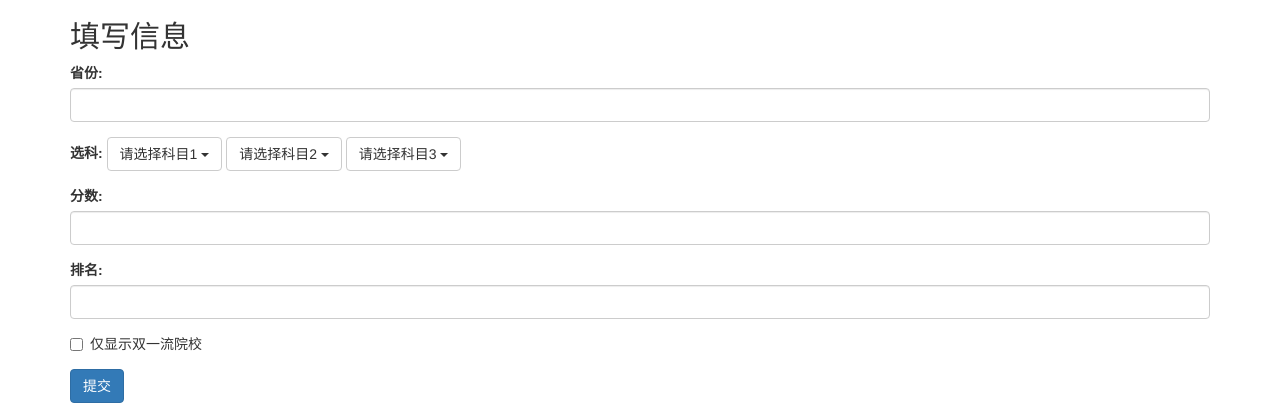
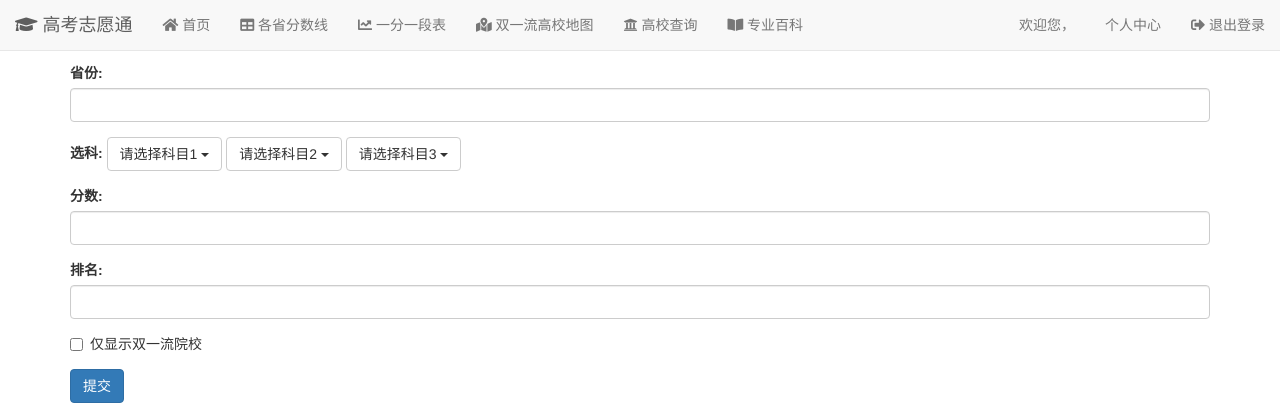
Before and after one commit to mengxnn/gaokaozhiyuantianbao, a Django app: template templates/input_info.html in a window 1280 px wide. Shown: the top 420 px of the page. Run offline with Django 5.2, Linux system fonts and the light colour scheme; the template is opened without the code that fills it, so the values that code supplies are empty.

Commit message:
为input_info、recommendations页面添加导航栏；更改了查询语句，使推荐院校不再局限于用户的省份

```diff
--- a/templates/input_info.html
+++ b/templates/input_info.html
@@ -7,8 +7,39 @@
     <script src="../static/js/jquery-3.2.1.js"></script>
     <script src="../static/js/bootstrap.js"></script>
     <script src="../static/js/lodash.js"></script>
+    <link rel="stylesheet" href="https://cdnjs.cloudflare.com/ajax/libs/font-awesome/5.15.4/css/all.min.css">
 </head>
 <body>
+    <!-- 导航栏 -->
+    <nav class="navbar navbar-default navbar-fixed-top">
+        <div class="container-fluid">
+            <div class="navbar-header">
+                <a class="navbar-brand" href="/index">
+                    <i class="fas fa-graduation-cap"></i> 高考志愿通
+                </a>
+            </div>
+            <div class="collapse navbar-collapse" id="navbar-collapse">
+                <ul class="nav navbar-nav">
+                    <li><a href="/index"><i class="fas fa-home"></i> 首页</a></li>
+                    <li><a href="#"><i class="fas fa-table"></i> 各省分数线</a></li>
+                    <li><a href="/bypart"><i class="fas fa-chart-line"></i> 一分一段表</a></li>
+                    <li><a href="/map"><i class="fas fa-map-marked-alt"></i> 双一流高校地图</a></li>
+                    <li><a href="/search_universities/"><i class="fas fa-university"></i> 高校查询</a></li>
+                    <li><a href="#"><i class="fas fa-book-open"></i> 专业百科</a></li>
+                </ul>
+                <ul class="nav navbar-nav navbar-right">
+                    {% if user %}
+                        <li><a href="#">欢迎您，{{ user.username }}</a></li>
+                        <li><a href="/profile">个人中心</a></li>
+                        <li><a href="/logout"><i class="fas fa-sign-out-alt"></i> 退出登录</a></li>
+                    {% else %}
+                        <li><a href="/login"><i class="fas fa-sign-in-alt"></i> 登录/注册</a></li>
+                    {% endif %}
+                </ul>
+            </div>
+        </div>
+    </nav>
+
     <div class="container">
         <h2>填写信息</h2>
         {% if error %}
@@ -96,7 +127,6 @@
                     </label>
                 </div>
             </div>
-
             <button type="submit" class="btn btn-primary">提交</button>
         </form>
     </div>
--- a/templates/profile.html
+++ b/templates/profile.html
@@ -28,7 +28,9 @@
     <nav class="navbar navbar-default navbar-fixed-top">
         <div class="container-fluid">
             <div class="navbar-header">
-                <a class="navbar-brand" href="/index">高考志愿通</a>
+                <a class="navbar-brand" href="/index">
+                    <i class="fas fa-graduation-cap"></i> 高考志愿通
+                </a>
             </div>
             <div class="collapse navbar-collapse" id="navbar-collapse">
                 <ul class="nav navbar-nav">
@@ -36,6 +38,7 @@
                     <li><a href="#"><i class="fas fa-table"></i> 各省分数线</a></li>
                     <li><a href="/bypart"><i class="fas fa-chart-line"></i> 一分一段表</a></li>
                     <li><a href="/map"><i class="fas fa-map-marked-alt"></i> 双一流高校地图</a></li>
+                    <li><a href="/search_universities/"><i class="fas fa-university"></i> 高校查询</a></li>
                     <li><a href="#"><i class="fas fa-book-open"></i> 专业百科</a></li>
                 </ul>
                 <ul class="nav navbar-nav navbar-right">
--- a/templates/search_universities.html
+++ b/templates/search_universities.html
@@ -177,7 +177,7 @@
 
                     <!-- 主管部门筛选 -->
                     <div class="form-group">
-                        <label><strong>主管部门：</strong></label>
+                        <label><strong>教育行政主管部门：</strong></label>
                         <div>
                             <a href="#" class="filter-tag btn btn-sm {% if not selected_department %}btn-primary{% else %}btn-default{% endif %}"
                                onclick="setFilter('department', ''); return false;">全部</a>
```
Also changed, not shown: GenerateStrategies/views.py (+15 -18 lines), templates/recommendations.html (+32 -1 lines).
